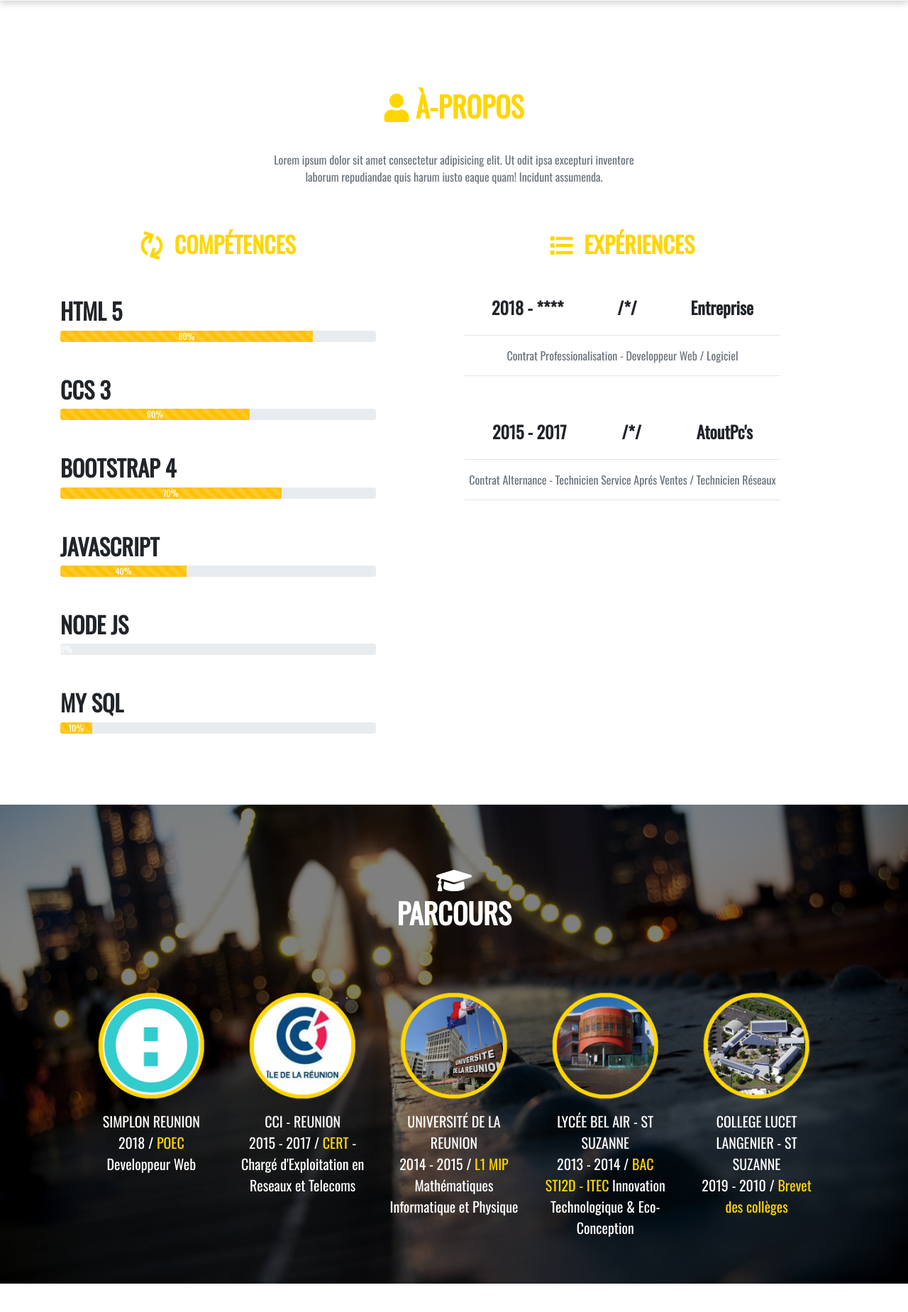
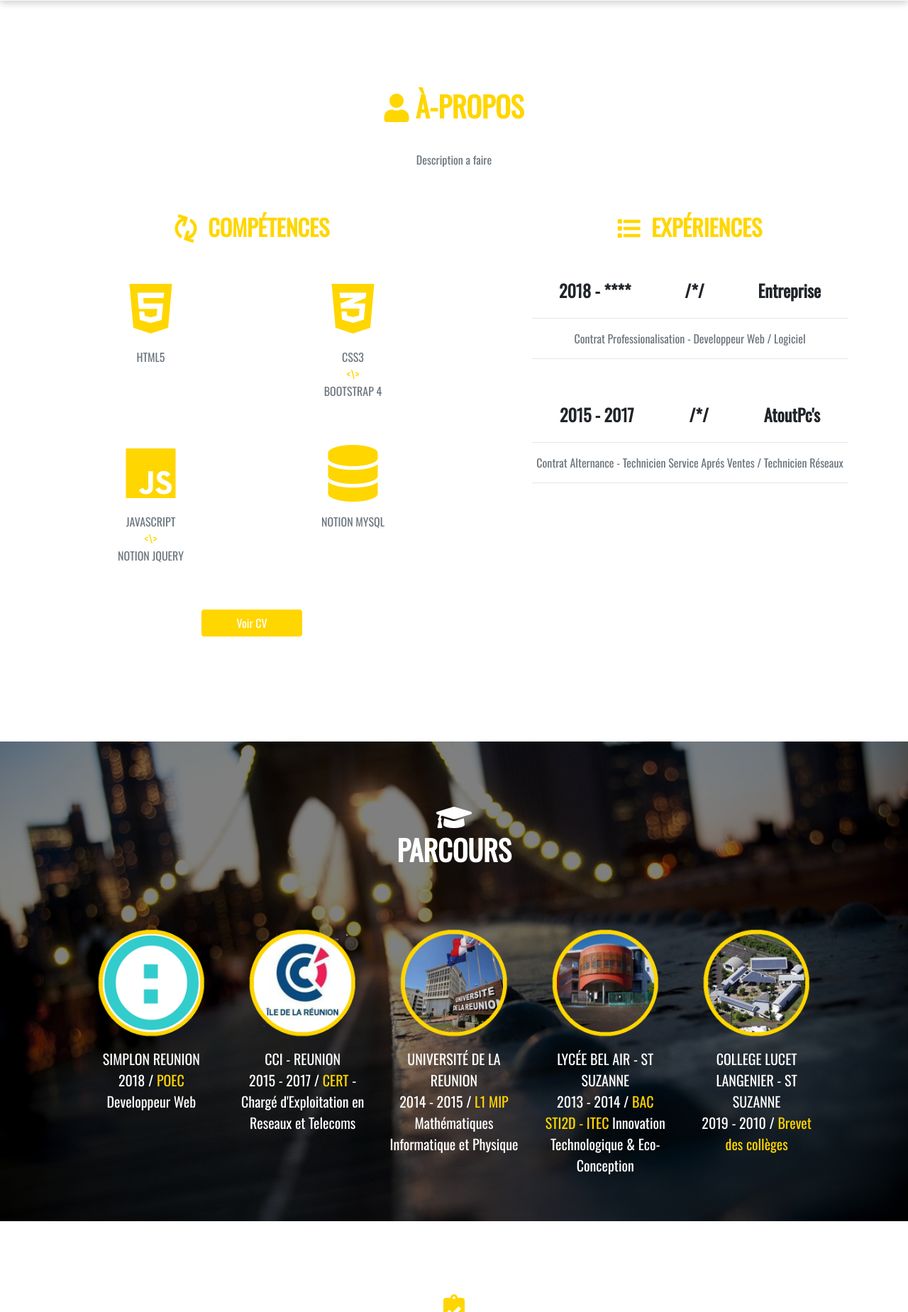
Before and after one commit to alexreu/Portfolio, a PHP site: page / in a window 1280 px wide. Shown: the part 875-2724 px from the top of the page at 71% size. Run offline with PHP 8.4, Linux system fonts and the light colour scheme; some libraries are stand-ins or nearby versions.

Commit message:
Ajout de fonction js sur le form  + modification about

```diff
--- a/index.html
+++ b/index.html
@@ -60,7 +60,7 @@
     <!-- fin header -->
     <main role="main">
         <!-- debut navbar pc -->
-        <div class="container-fluid p-0 sticky-top navbar_pc">
+        <div class="container-fluid p-0 sticky-top navbar_pc d-none d-sm-none d-md-block d-lg-block d-xl-block">
             <nav class="navbar navbar-expand-md bg-light" id="navbarPc" role="navigation">
                 <div class="container">
                     <a href="" class="navbar-brand brand">
@@ -89,6 +89,31 @@
         <!-- fin navbar-pc -->
 
         <!-- menu mobile a faire -->
+        <div class="container-fluid d-block d-sm-block d-md-none d-lg-none d-xl none sticky-top p-0">
+            <nav class="navbar navbar-expand-sm bg-light">
+                <div id='menuIcon' class="pb-3 pt-3" onclick="transformIconMenu()" data-toggle="collapse" data-target="#menu_mobile_collapse" aria-controls="menu_mobile_collapse" aria-expanded="false" aria-label="Toggle navigation">
+                    <div class="bar_1 mt-2 bg-yellow"></div>
+                    <div class="bar_2 mt-2 bg-yellow"></div>
+                    <div class="bar_3 mt-2 bg-yellow"></div>
+                </div>
+                <div class="collapse navbar-collapse" id="menu_mobile_collapse">
+                    <ul class="navbar-nav ml-auto">
+                        <li class="nav-item">
+                            <a href="#header" class="nav-link font-weight-bold text-uppercase nav_link_color">Accueil</a>
+                        </li>
+                        <li class="nav-item">
+                            <a href="#about" class="nav-link font-weight-bold text-uppercase nav_link_color">A propos</a>
+                        </li>
+                        <li class="nav-item">
+                            <a href="#parcour" class="nav-link font-weight-bold text-uppercase nav_link_color">Parcours</a>
+                        </li>
+                        <li class="nav-item">
+                            <a href="#contact" class="nav-link font-weight-bold text-uppercase nav_link_color">Contact</a>
+                        </li>
+                    </ul>
+                </div>
+            </nav>
+        </div>
         <!-- menu mobile a faire -->
 
         <!-- debut about -->
@@ -99,47 +124,57 @@
                 </div>
                 <div class="col-md-6 text-center mx-auto pt-2">
                     <p class="text-muted">
-                        Lorem ipsum dolor sit amet consectetur adipisicing elit.
-                        Ut odit ipsa excepturi inventore laborum repudiandae quis harum iusto
-                        eaque quam! Incidunt assumenda.
+                        Description a faire
                     </p>
                 </div>
             </div>
             <div class="container">
                 <div class="row pt-5">
-                    <article class="col-sm-12 col-md-5">
+                    <article class="col-md-6">
                         <div class="text-center">
                             <h2 class="text-uppercase yellow font-weight-bold"><i class="fas fa-sync fa-spin mr-2"></i> compétences</h2>
                         </div>
-                        <h2 class="text-uppercase pt-5 font-weight-bold">html 5</h2>
-                        <div class="progress">
-                            <div class="progress-bar progress-bar-striped progress-bar-animated bg-warning" role="progressbar"
-                                style="width: 80%;" aria-valuenow="25" aria-valuemin="0" aria-valuemax="100">80%</div>
+                        <div class="row justify-content-around pt-5">
+                            <div class="col-12 col-md-6 text-center icon_about">
+                                <i class="fab fa-html5 fa-5x yellow"></i>
+                                <p class="text-muted pt-3 text-uppercase">
+                                    html5
+                                </p>
+                            </div>
+                            <div class="col-12 col-md-6 text-center icon_about">
+                                <i class="fab fa-css3-alt fa-5x yellow"></i>
+                                <p class="text-muted pt-3 text-uppercase">
+                                    css3
+                                    <br>
+                                    <span class="yellow"><\></span>
+                                    <br>
+                                    bootstrap 4
+                                </p>
+                            </div>
                         </div>
-                        <h2 class="text-uppercase pt-5 font-weight-bold">ccs 3</h2>
-                        <div class="progress">
-                            <div class="progress-bar progress-bar-striped progress-bar-animated bg-warning" role="progressbar"
-                                style="width: 60%;" aria-valuenow="25" aria-valuemin="0" aria-valuemax="100">60%</div>
+                        <div class="row justify-content-around pt-5">
+                            <div class="col-12 col-md-6 text-center icon_about">
+                                    <i class="fab fa-js yellow fa-5x"></i>
+                                    <p class="text-muted pt-3 text-uppercase">
+                                        JavaScript
+                                        <br>
+                                        <span class="yellow"><\></span>
+                                        <br>
+                                        notion jquery
+                                    </p>
+                                </div>
+                                <div class="col-12 col-md-6 text-center icon_about">
+                                    <i class="fas fa-database yellow fa-5x"></i>
+                                    <p class="text-muted pt-3 text-uppercase">
+                                        notion mysql
+                                    </p>
+                            </div>
+
                         </div>
-                        <h2 class="text-uppercase pt-5 font-weight-bold">bootstrap 4</h2>
-                        <div class="progress">
-                            <div class="progress-bar progress-bar-striped progress-bar-animated bg-warning" role="progressbar"
-                                style="width: 70%;" aria-valuenow="25" aria-valuemin="0" aria-valuemax="100">70%</div>
-                        </div>
-                        <h2 class="text-uppercase pt-5 font-weight-bold">Javascript</h2>
-                        <div class="progress">
-                            <div class="progress-bar progress-bar-striped progress-bar-animated bg-warning" role="progressbar"
-                                style="width: 40%;" aria-valuenow="25" aria-valuemin="0" aria-valuemax="100">40%</div>
-                        </div>
-                        <h2 class="text-uppercase pt-5 font-weight-bold">node js</h2>
-                        <div class="progress">
-                            <div class="progress-bar progress-bar-striped progress-bar-animated bg-warning" role="progressbar"
-                                style="width: 0%;" aria-valuenow="25" aria-valuemin="0" aria-valuemax="100">0%</div>
-                        </div>
-                        <h2 class="text-uppercase pt-5 font-weight-bold">my sql</h2>
-                        <div class="progress">
-                            <div class="progress-bar progress-bar-striped progress-bar-animated bg-warning" role="progressbar"
-                                style="width: 10%;" aria-valuenow="25" aria-valuemin="0" aria-valuemax="100">10%</div>
+                        <div class="row justify-content-center pt-5 pb-5">
+                            <a href="#" class="w-100 text-center">
+                                <button class="btn w-25 text-white bg-yellow">Voir CV</button>
+                            </a>
                         </div>
                     </article>
                     <article class=" col-sm-12 offset-sm-0 col-md-5 offset-md-1 text-center">
@@ -546,19 +581,19 @@
                         <form action="#" method="post">
                             <div class="form-group">
                                 <label for="name" class="yellow">Nom Prénom</label>
-                                <input class="form-control" type="text" name="name" id="name" placeholder="Nom et Prénom*" required>
+                                <input onfocusout="check('name')" class="form-control" type="text" name="name" id="name" placeholder="Nom et Prénom*" required>
                             </div>
                             <div class="form-group">
                                 <label for="mail" class="yellow">Adresse Mail</label>
-                                <input class="form-control" type="email" name="mail" id="mail" placeholder="Votre Mail*" required>
+                                <input onfocusout="check('mail')" class="form-control" type="email" name="mail" id="mail" placeholder="Votre Mail*" required>
                             </div>
                             <div class="form-group">
                                 <label for="subject" class="yellow">Sujet</label>
-                                <input type="text" name="subject" id="subject" class="form-control" placeholder="Votre Sujet*" required>
+                                <input onfocusout="check('subject')" type="text" name="subject" id="subject" class="form-control" placeholder="Votre Sujet*" required>
                             </div>
                             <div class="form-group">
                                 <label for="message" class="yellow">Message*</label>
-                                <textarea class="form-control" name="message" id="message" cols="30" rows="10" placeholder="Votre message" required></textarea>
+                                <textarea onfocusout="check('message')" class="form-control" name="message" id="message" cols="30" rows="10" placeholder="Votre message" required></textarea>
                             </div>
                             <button type="submit" class="btn btn-lg btn-block bg-yellow text-white">Envoyer</button>
                         </form>
@@ -592,23 +627,9 @@
                             </a>
                         </div>
                         <div class="col-md-2 pb-3">
-                            <a href="https://www.instagram.com/alex_from_reunion/" target="_blank">
-                                <div class="icon_footer py-2">
-                                    <i class="fab fa-instagram text-white fa-2x"></i>
-                                </div>
-                            </a>
-                        </div>
-                        <div class="col-md-2 pb-3">
                             <a href="https://www.linkedin.com/in/alexandre-adolphe-817059146/" target="_blank">
                                 <div class="icon_footer py-2">
                                     <i class="fab fa-linkedin-in text-white fa-2x"></i>
-                                </div>
-                            </a>
-                        </div>
-                        <div class="col-md-2 pb-3">
-                            <a href="https://www.facebook.com/aadolphe2 " target="_blank">
-                                <div class="icon_footer py-2">
-                                    <i class="fab fa-facebook-square text-white fa-2x"></i>
                                 </div>
                             </a>
                         </div>
--- a/style/style.css
+++ b/style/style.css
@@ -6,7 +6,7 @@
     color: #FFD600 !important;
 }
 .bg-yellow{
-    background-color: #FFD600;
+    background-color: #FFD600 !important;
 }
 body{
     font-family: 'Oswald', sans-serif !important;
@@ -20,7 +20,12 @@ body{
 ::-webkit-scrollbar-track{
     background-color: #fff;
 }
-
+.border-green{
+    border: 2px solid #28a745 !important;
+}
+.border-red {
+    border: 2px solid #dc3545 !important;
+}
 /* debut loader */
 #loader {
     visibility: hidden;
@@ -66,6 +71,14 @@ header {
 .slider_content h1 {
     font-size: 90px;
 }
+@media screen and (max-width: 750px){
+    .header_content h1 {
+        font-size: 40px !important;
+    }
+    .slider_content h1 {
+        font-size: 50px;
+    }
+}
 .scroll_down_container {
     height: 30vh;
 }
@@ -98,6 +111,21 @@ nav {
 /* fin navbar pc  */
 
 /* debut navbar mobile */
+.bar_1, .bar_2, .bar_3 {
+    width: 35px;
+    height: 5px;
+    background-color: #000;
+    transition: 0.4s linear;
+}
+.change .bar_1 {
+    transform: rotate(-45deg) translate(-9px, 8px)
+}
+.change .bar_2 {
+    opacity: 0;
+}
+.change .bar_3 {
+    transform: rotate(45deg) translate(-9px, -9px)
+}
 /* fin navbar mobile */
 
 /* debut about */
@@ -182,6 +210,12 @@ nav {
         border-bottom-color: #FFD600;
         border-left-color: #FFD600;
     }
+}
+.icon_about {
+    transition: 0.3s linear;
+}
+.icon_about:hover {
+    transform: scale(1.2);
 }
 /* fin about */
 
```
Also changed, not shown: js/mains.js (+18 -0 lines).
